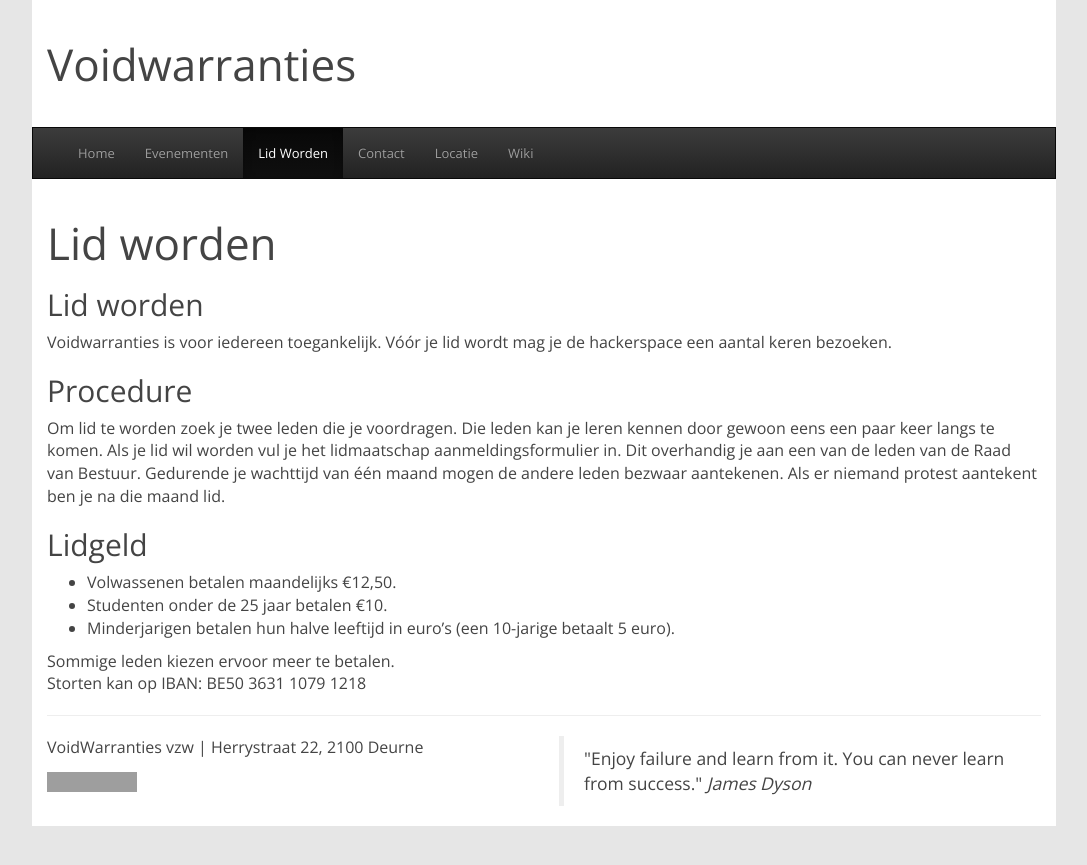
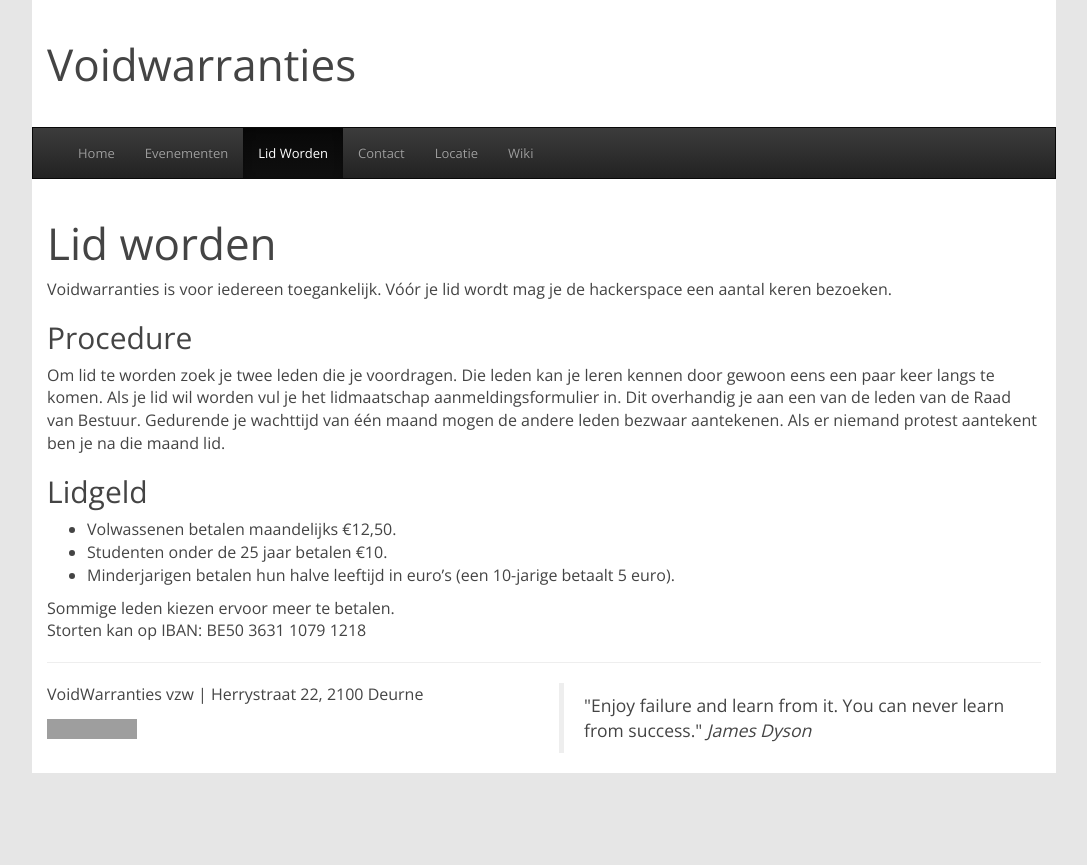
Before and after one commit to voidwarranties/voidwarranties.github.io, a Jekyll site: the page built from lid-worden.md, in a window 1280 px wide. Shown: the top 865 px of the page, without its empty margins (96-1183 px from the left). Built offline with Jekyll 4.4.1, drawn with Linux system fonts in a browser that asks for light colours; grey boxes are pictures that could not be loaded.

Commit message:
header weggehaald

```diff
--- a/lid-worden.md
+++ b/lid-worden.md
@@ -2,8 +2,6 @@
 title: "Lid Worden"
 ---
 # Lid worden
-
-## Lid worden
 
 Voidwarranties is voor iedereen toegankelijk. Vóór je lid wordt mag je de hackerspace een aantal keren bezoeken.
 
```
